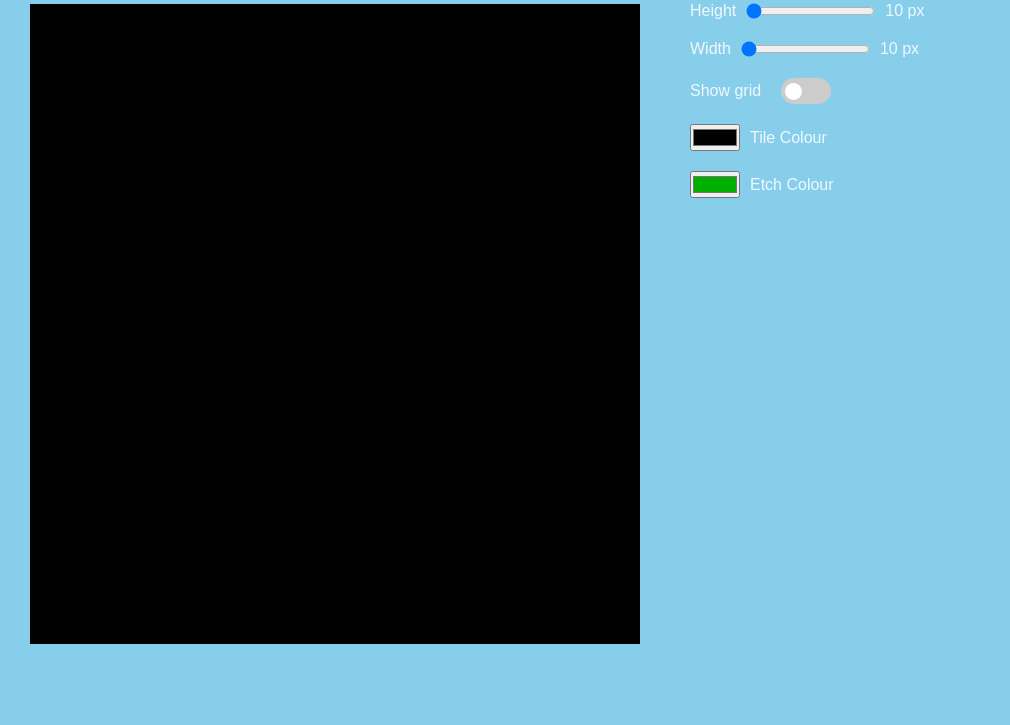
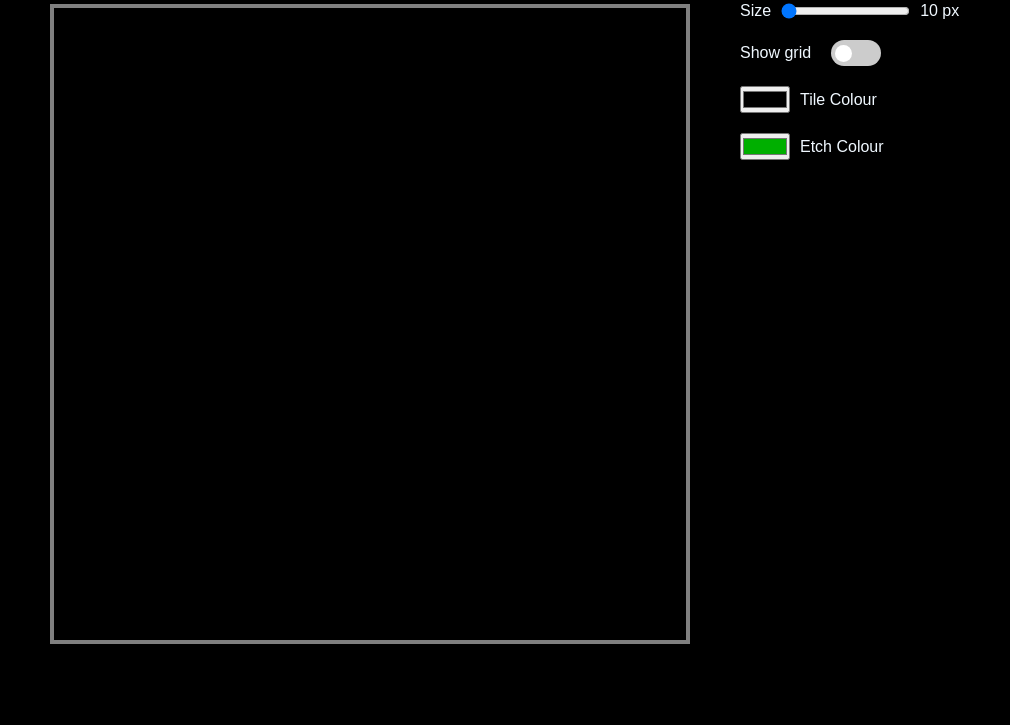
Before and after one commit to Valmord/etchNsketch, a plain HTML site: page index.html in a window 1280 px wide. Shown: the part 75-800 px from the top of the page, without its empty margins (0-1010 px from the left). Drawn offline with Linux system fonts and the light colour scheme.

Commit message:
Alter to using singular input for size

```diff
--- a/code.js
+++ b/code.js
@@ -1,38 +1,30 @@
 
-const INITIAL_GRID_HEIGHT = 10;
-const INITIAL_GRID_WIDTH = 10;
+const INITIAL_GRID_SIZE = 10;
 const DEFAULT_TILE_COLOR = 'black';
 const DEFAULT_ETCH_COLOR = '#00AF00';
 
 const etchContainer = document.querySelector('.etch-container');
 
-const gridHeightInput = document.querySelector('#grid-height');
-const gridWidthInput = document.querySelector('#grid-width');
-const gridHeightSpan = document.querySelector('.grid-current-height');
-const gridWidthSpan = document.querySelector('.grid-current-width');
+const gridSizeInput = document.querySelector('#grid-size');
+const gridSizeSpan = document.querySelector('.grid-current-size');
 const etchColor = document.querySelector('#etch-color');
 etchColor.value = DEFAULT_ETCH_COLOR;
 
 console.dir(etchColor);
 
 
-gridHeightInput.addEventListener('change', () => {
-  updateGrid();
-});
-gridWidthInput.addEventListener('change', () => {
+gridSizeInput.addEventListener('change', () => {
   updateGrid();
 });
 
 function setupInitialGrid(){
-  gridHeightInput.value = INITIAL_GRID_HEIGHT;
-  gridWidthInput.value = INITIAL_GRID_WIDTH;
+  gridSizeInput.value = INITIAL_GRID_SIZE;
   updateGrid();
 }
 
 function updateGrid(){
   etchContainer.innerHTML = '';
-  gridHeightSpan.textContent = gridHeightInput.value + ' px';
-  gridWidthSpan.textContent = gridWidthInput.value + ' px';
+  gridSizeSpan.textContent = gridSizeInput.value + ' px';
   createGrid();
   allotTileLogic();
   updateGridLines();
@@ -40,10 +32,10 @@ function updateGrid(){
 }
 
 function createGrid (){
-  for (let row = 0; row < gridWidthInput.value; row++){
+  for (let row = 0; row < gridSizeInput.value; row++){
     const tileContainer = document.createElement('div');
     tileContainer.classList.add('tile-container');
-    for (let column = 0; column < gridHeightInput.value; column++) {
+    for (let column = 0; column < gridSizeInput.value; column++) {
       const tile = document.createElement('div');
       tile.classList.add('tile');
       tileContainer.appendChild(tile);
--- a/index.html
+++ b/index.html
@@ -16,15 +16,9 @@
       <h2>Settings</h2>
       <ul>
         <li>
-          <label for="grid-height">Height
-            <input type="range" name="grid-height" id="grid-height" min="10" max="100" step="1">
-            <span class="grid-current-height"></span>
-          </label>
-        </li>
-        <li>
-          <label for="grid-width">Width
-            <input type="range" name="grid-width" id="grid-width" min="10" max="100" step="1">
-            <span class="grid-current-width"></span>
+          <label for="grid-size" >Size
+            <input type="range" name="grid-size" id="grid-size" min="10" max="100" step="1">
+            <span class="grid-current-size"></span>
           </label>
         </li>
         <li>
@@ -36,13 +30,13 @@
             </div>
         </li>
         <li>
-          <label for="tile-color">
+          <label for="tile-color" class="color-selector">
             <input type="color" name="tile-color" id="tile-color">
             Tile Colour
           </label>
         </li>
       <li>
-        <label for="etch-color">
+        <label for="etch-color" class="color-selector">
           <input type="color" name="etch-color" id="etch-color">
           Etch Colour
         </label>
--- a/styles.css
+++ b/styles.css
@@ -7,13 +7,13 @@
 }
 
 body {
-  background-color: skyblue;
+  background-color: black;
 }
 
 
 
 h1 {
-  margin: 20px 10px;
+  margin: 20px 200px;
 }
 
 ul {
@@ -33,20 +33,23 @@ li > label {
 .content {
   display: flex;
   gap: 50px;
+  padding-left: 50px;
 }
+
+
 
 .etch-container {
   height: min(50vw,80vh);
   width: min(50vw,80vh);
   display: flex;
   flex-direction: column;
+  border: 4px gray solid;
 }
 
 .tile-container {
   flex: 1;
   height: auto;
   display: flex;
-  margin-left: 30px;
 }
 
 .tile {
@@ -115,3 +118,8 @@ input:checked + .slider:before {
   -ms-transform: translateX(26px);
   transform: translateX(26px);
 }
+
+
+.color-selector, .color-selector input {
+  cursor: pointer;
+}
```
